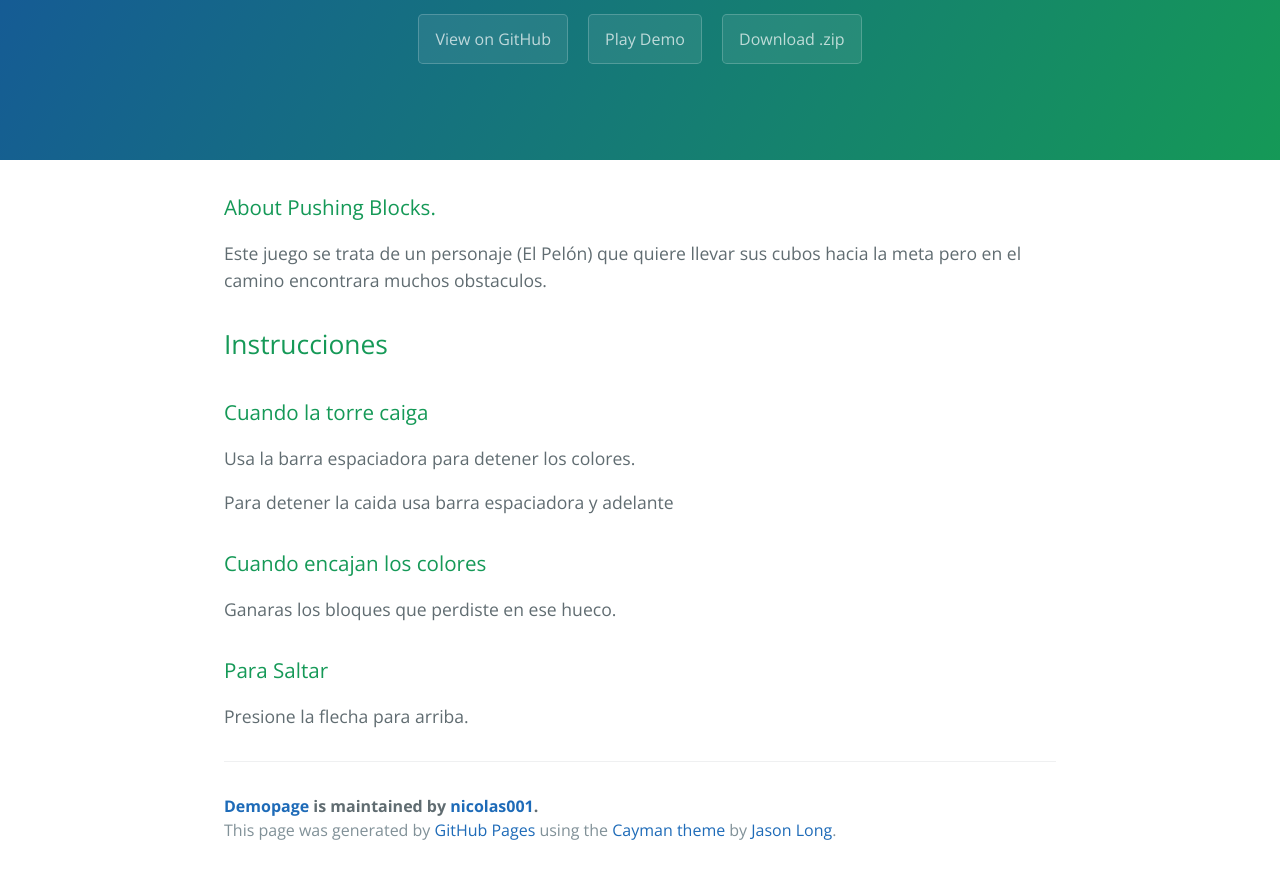
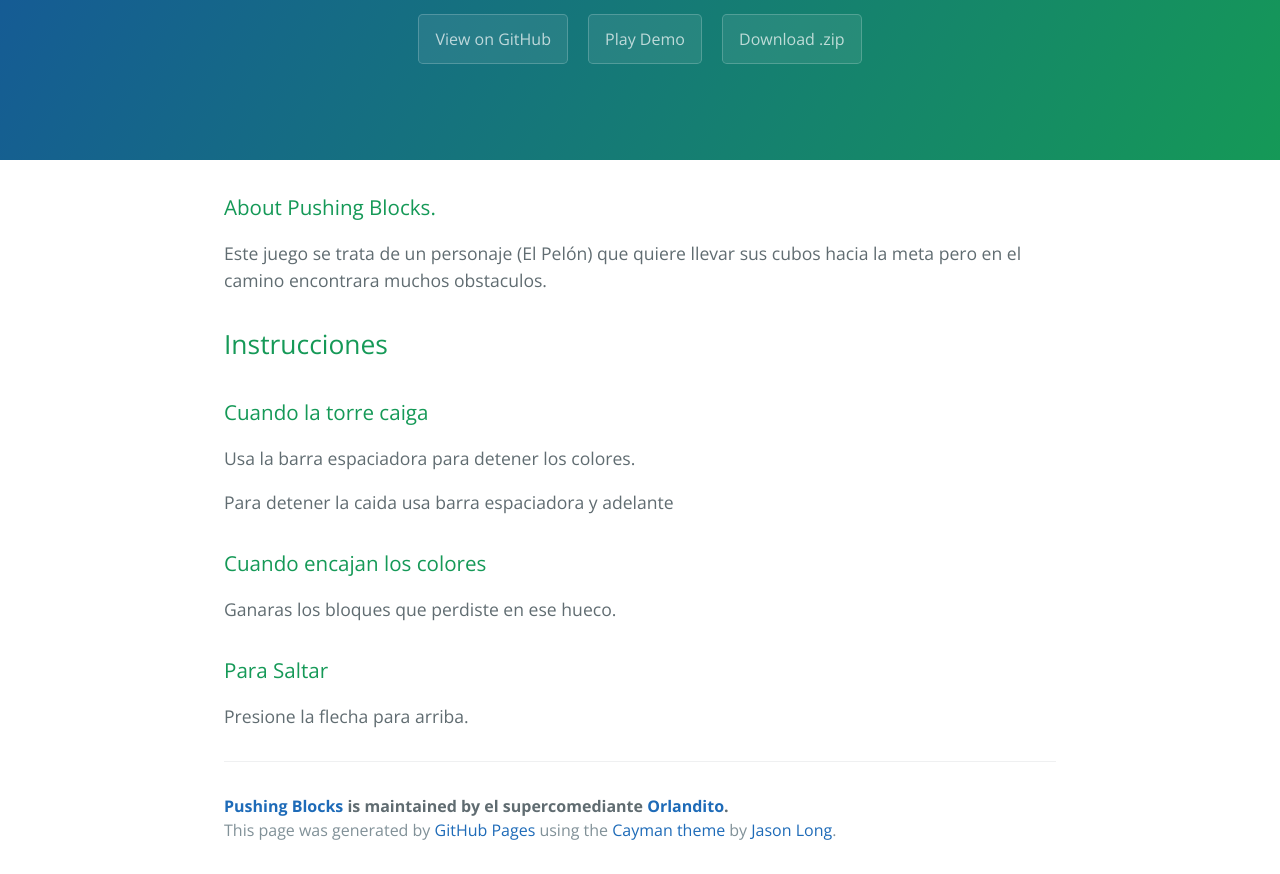
Before and after one commit to nicolas001/demoPage, a plain HTML site: page index.html in a window 1280 px wide. Shown: the part 176-1050 px from the top of the page. Drawn offline with nearby package versions, Linux system fonts and the light colour scheme.

Commit message:
Update index.html

```diff
--- a/index.html
+++ b/index.html
@@ -47,7 +47,7 @@
 <p>Presione la flecha para arriba.</p>
 
       <footer class="site-footer">
-        <span class="site-footer-owner"><a href="https://github.com/nicolas001/demoPage">Demopage</a> is maintained by <a href="https://github.com/nicolas001">nicolas001</a>.</span>
+        <span class="site-footer-owner"><a href="#">Pushing Blocks</a> is maintained by el supercomediante <a href="#"> Orlandito</a>.</span>
 
         <span class="site-footer-credits">This page was generated by <a href="https://pages.github.com">GitHub Pages</a> using the <a href="https://github.com/jasonlong/cayman-theme">Cayman theme</a> by <a href="https://twitter.com/jasonlong">Jason Long</a>.</span>
       </footer>
```
